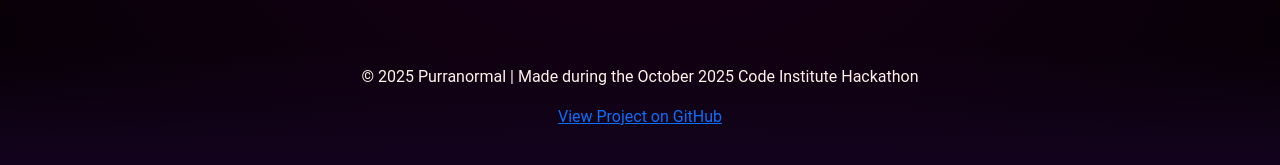
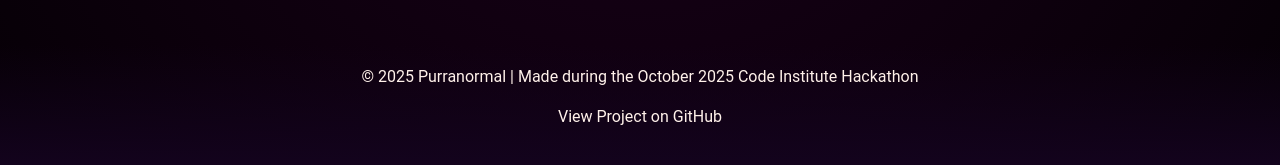
Before and after one commit to hannahro15/CI-Halloween-Hackathon-25, a Django app: page /index/ in a window 1280 px wide. Shown: the part 1908-2073 px from the top of the page. Run offline with Django 4.2, Linux system fonts and the light colour scheme.

Commit message:
Update git repo link syle

```diff
--- a/static/css/styles.css
+++ b/static/css/styles.css
@@ -59,6 +59,17 @@ footer {
   width: 100%;
 }
 
+footer a {
+  color: #fff1ea;
+  text-decoration: none;
+  transition: color 0.3s;
+}
+
+footer a:hover {
+    text-decoration: underline;
+    opacity: 0.9;
+}
+
 .footer-container {
   max-width: 1000px;
   margin: 0 auto;
--- a/templates/footer.html
+++ b/templates/footer.html
@@ -2,12 +2,10 @@
 <footer>
     <div class="footer-container">
         <p>&copy; 2025 Purranormal | Made during the October 2025 Code Institute Hackathon</p>
-        <div class="footer-links">
-            <p>
-                <a href="https://github.com/hannahro15/CI-Halloween-Hackathon-25", target="_blank">
-                    View Project on GitHub
-                </a>
-            </p>
-        </div>
+        <p>
+            <a href="https://github.com/hannahro15/CI-Halloween-Hackathon-25", target="_blank">
+                View Project on GitHub
+            </a>
+        </p>
     </div>
 </footer>
```
